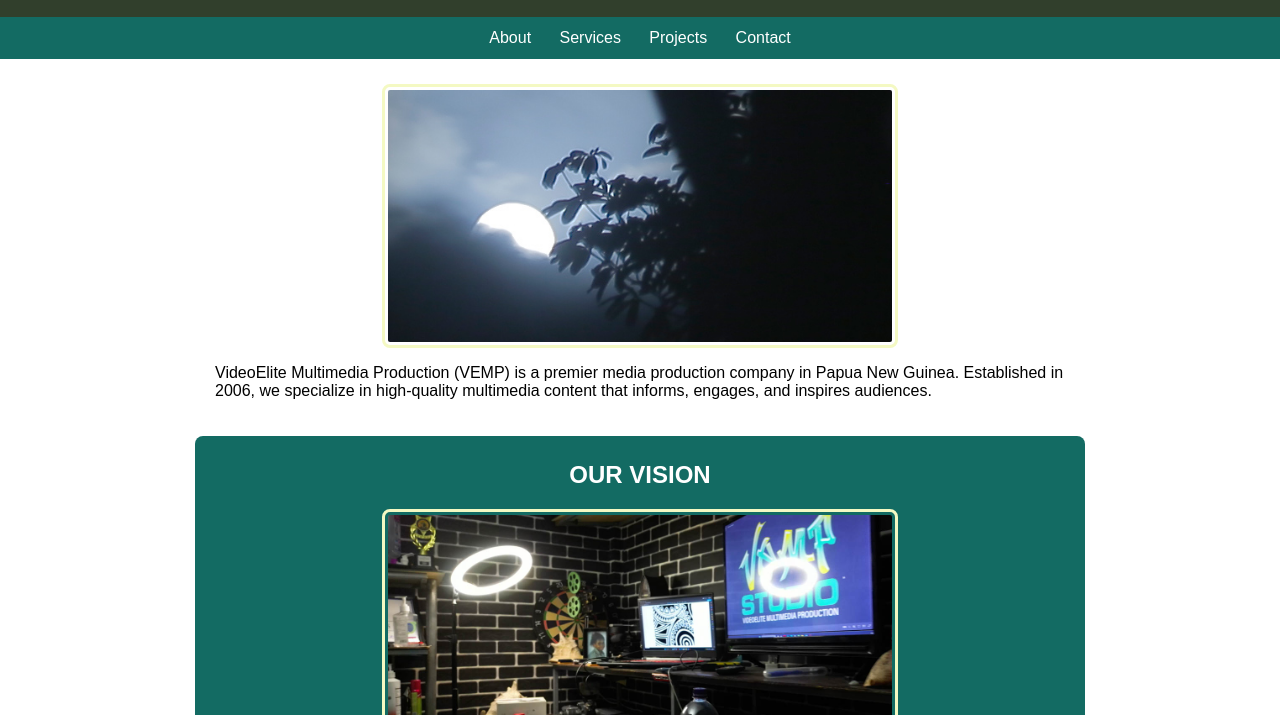
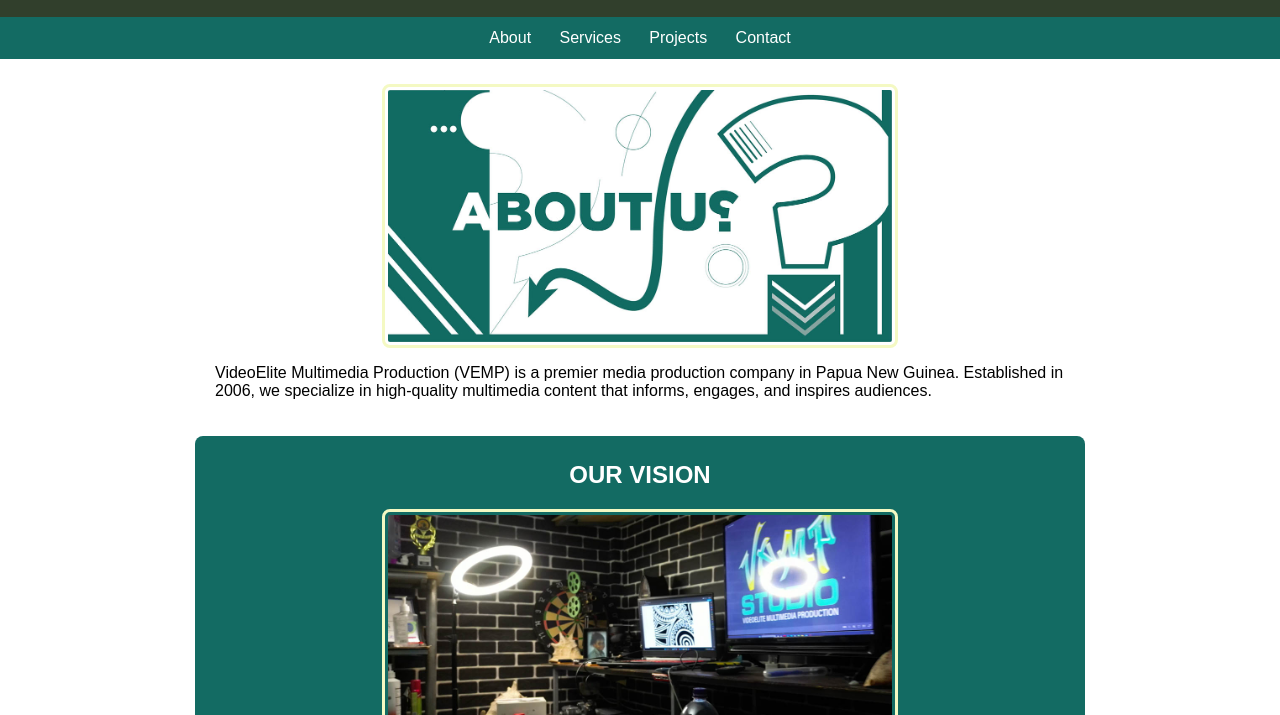
Before and after one commit to Slums-ops/vemp_multimedia, a plain HTML site: page index.html in a window 1280 px wide. Shown: the part 85-800 px from the top of the page. Drawn offline with Linux system fonts and the light colour scheme.

Commit message:
Add files via upload

```diff
--- a/index.html
+++ b/index.html
@@ -117,7 +117,7 @@
     </nav>
     <div class="container" id="about">
 
-        <img src="image/mooney_night01.jpg" alt="About Us Image" class="section-img">
+        <img src="image/about_us.jpg" alt="About Us Image" class="section-img">
         <p>VideoElite Multimedia Production (VEMP) is a premier media production company in Papua New Guinea. Established in 2006, we specialize in high-quality multimedia content that informs, engages, and inspires audiences.</p>
     </div>
     <div class="services" id="services">
```
